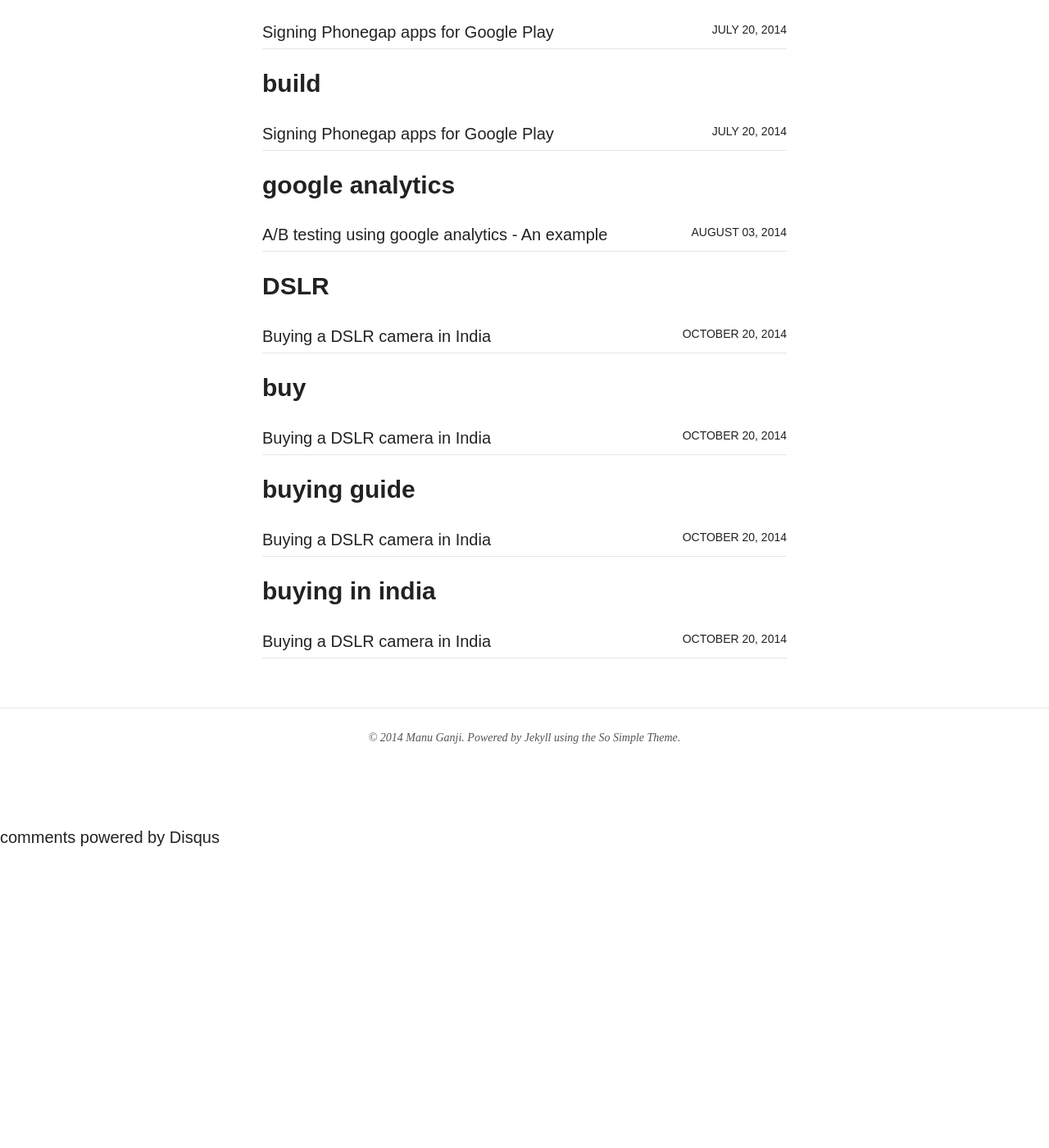
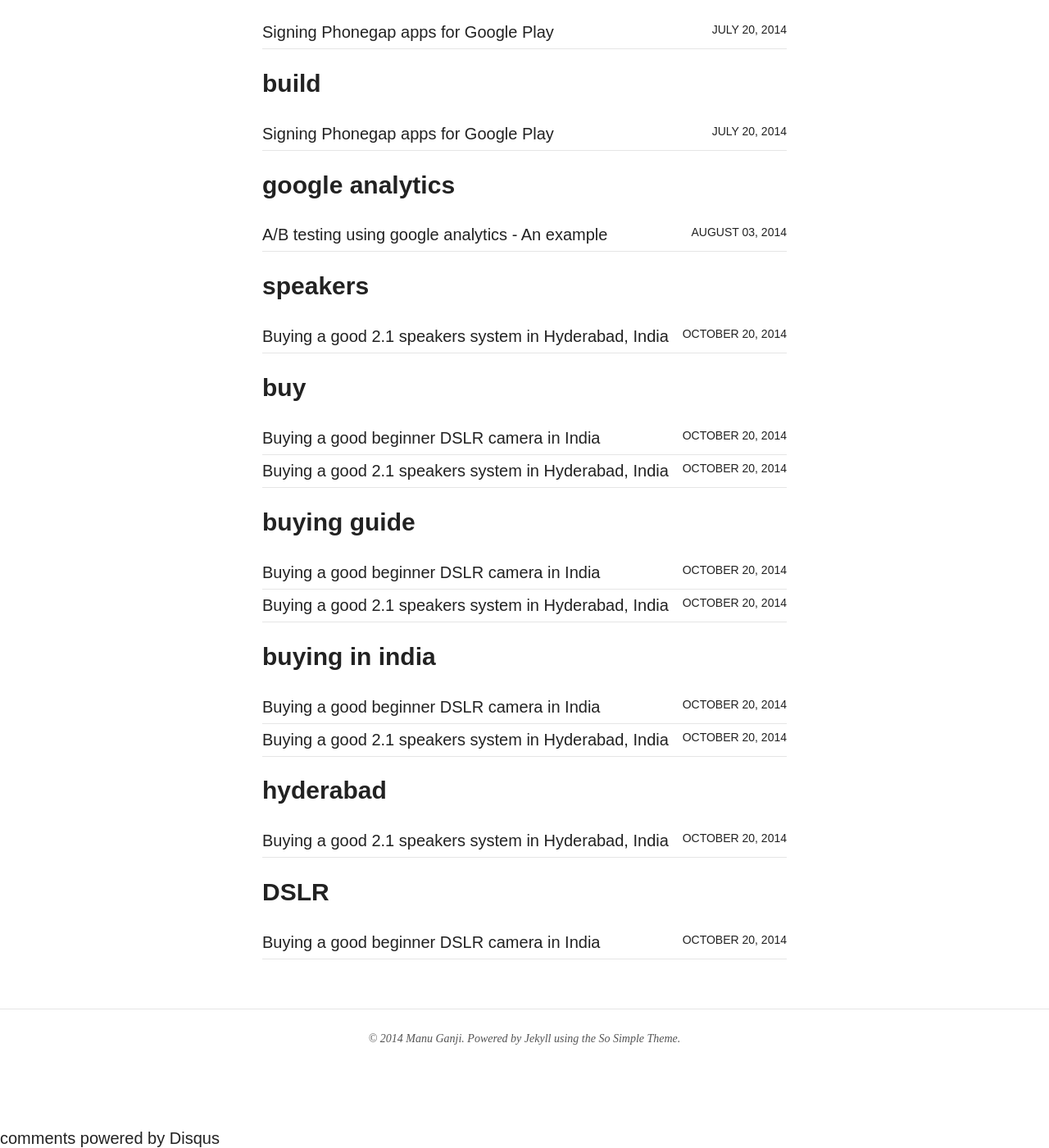
Before and after one commit to manuganji/manuganji.github.io, a Jekyll site: the page built from tags.html, in a window 1280 px wide and 1400 px high, scrolled down 6143 px. Shown: the whole window at 82% size. Built offline with Jekyll 4.4.1, drawn with Linux system fonts in a browser that asks for light colours; nearby versions of some CDN libraries; a script that is not in the unit is left out; comment, search, counter and statistics services are not loaded; before the commit the page ends 7176 px from its top, so only the background shows below that; some of the changed text lies outside the part shown.

Commit message:
adding a post on buying edifier speakers

```diff
--- /dev/null
+++ b/_posts/2014-10-20-buy-good-21-speakers-hyderabad-india.md
@@ -0,0 +1,28 @@
+---
+layout: post
+title: Buying a good 2.1 speakers system in Hyderabad, India
+description: "You want to buy a good 2.1 speakers system under 6k in Hyderabad. You can follow this guide to select the best."
+category: buying guide
+tags: [speakers, buy, buying guide, buying in india, hyderabad]
+comments: true
+share: true
+---
+You want to buy a good 2.1 speakers system under 6,000 INR in Hyderabad. This is the research I did for the same. The online prices are way higher than what you can get offline. For example, this C3 listed below is sold at ~11k online but apparently you can get one for ~6k offline.
+
+#### Expert advice
+
+* [Rajesh Krishna](https://www.facebook.com/e.rajesh.krishna)
+
+#### Best options
+
+* Edifier C3
+* Swans M 10
+* Edifier C2 Plus (HCS2330)
+
+#### Best place to get Edifier
+
+There is only one authorized dealer in Telangana and AP - [Harshub Infotech](http://www.justdial.com/Hyderabad/Harshubh-Infotech-%3Cnear%3E-Beside-Hong-Kong-Mobile-Bazar-Secunderabad/040PXX40-XX40-101222094640-U9C6_SHlkZXJhYmFkIENvbXB1dGVyIFNwZWFrZXIgRGVhbGVycyBFZGlmaWVy_BZDET). Edifier has pretty bad support distribution and support network. Thankfully, they don't get many repairs.
+
+#### Best place to get Swans
+
+Don't know. It was very hard to find out any info.
--- a/_posts/2014-10-20-buy-dslr-camera-india.md
+++ b/_posts/2014-10-20-buy-good-beginner-dslr-camera-india.md
@@ -1,6 +1,6 @@
 ---
 layout: post
-title: Buying a DSLR camera in India
+title: Buying a good beginner DSLR camera in India
 description: "You want to buy a DSLR for starters under a budget of about 35k. Follow this post"
 category: buying guide
 tags: [DSLR, buy, buying guide, buying in india]
@@ -10,16 +10,16 @@ share: true
 You want to buy a DSLR for beginners under a budget of about 35,000 INR.
 This is the research I did for the same.
 
-Expert advice
+#### Expert advice
 
 * [Gu Cha](https://www.facebook.com/Geosmin.Photography)
 * [Prakates](https://www.facebook.com/prakathesphotography)
 
-Best options
+#### Best options
 
 * Canon 600D
 * Nikon D5200
 * Nikon D3100
 
-Best place to get them
+#### Best place to get them
 If you have some time to spare, you can get the best deal from Anish George at [Videolinks](https://www.facebook.com/videolinkonline)
```
